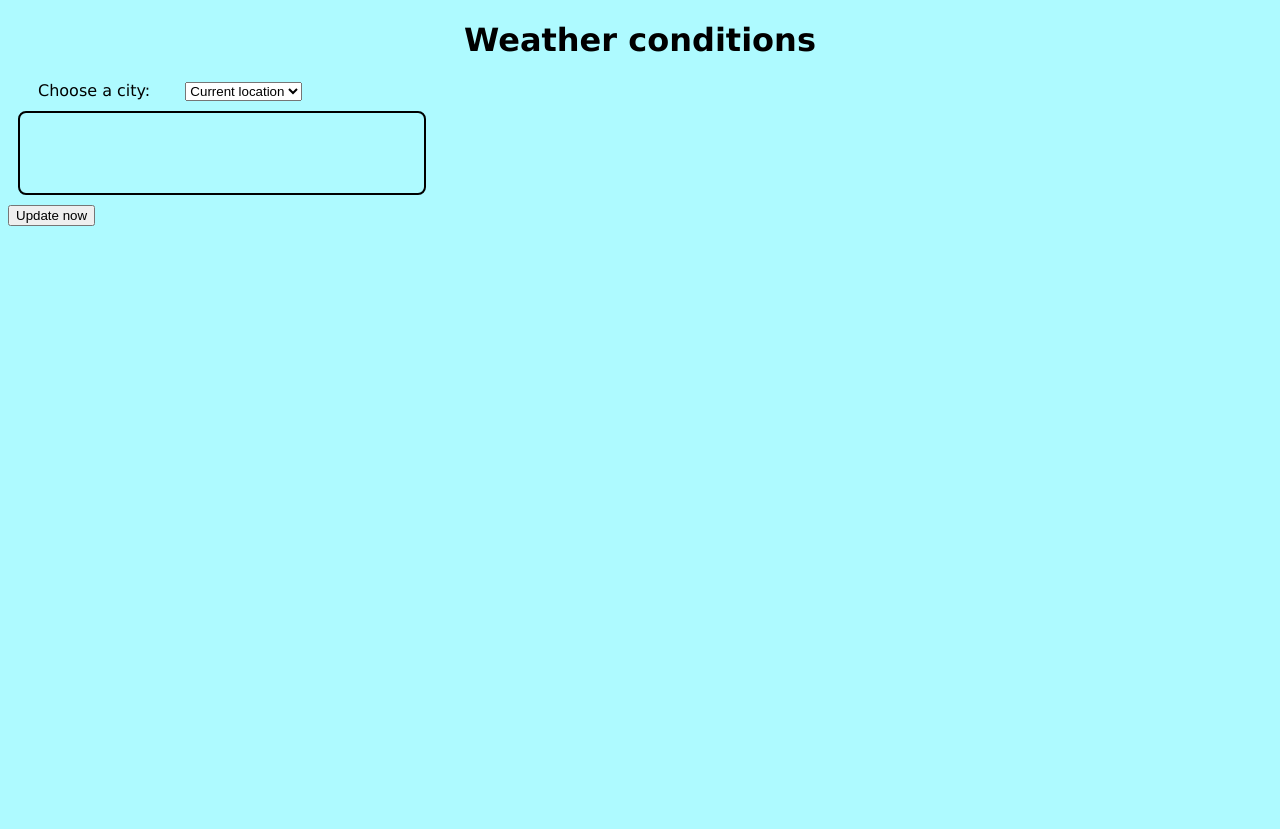
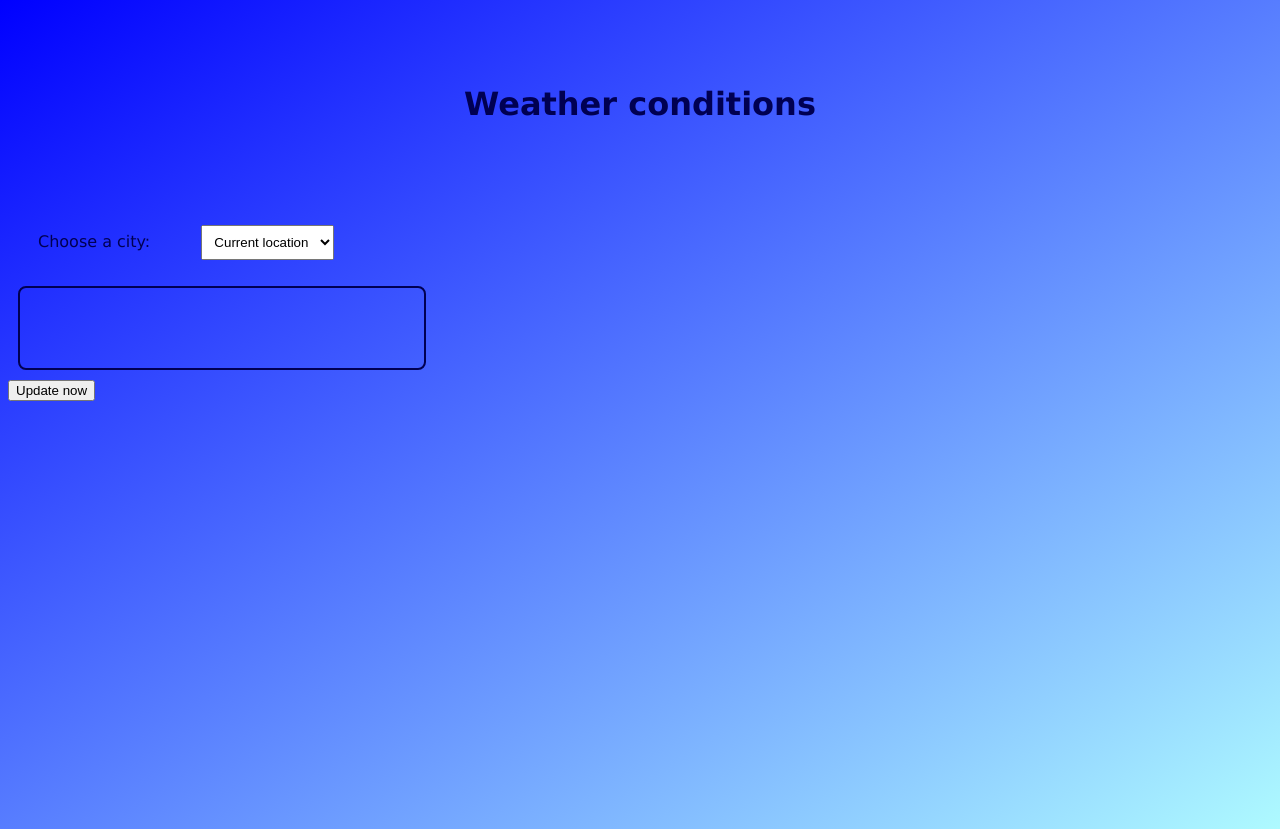
Before and after one commit to Wpiresferreira/sodv1201, a plain HTML site: page weatherapi/index.html in a window 1280 px wide. Before the commit the page ends 800 px from the top, so only its background shows below. Drawn offline with nearby package versions, Linux system fonts and the light colour scheme; no server answers.

Commit message:
Version with corrections and beter visual

```diff
--- a/weatherapi/index.html
+++ b/weatherapi/index.html
@@ -15,13 +15,13 @@
     <title>Weather API</title>
 </head>
 
-<body style="font-family: 'Lucida Sans', sans-serif; background-color: rgb(174, 250, 255);">
+<body style="font-family: 'Lucida Sans', sans-serif; background-image: linear-gradient(to bottom right, blue, rgb(174, 250, 255));height: 100vh;color: rgb(0, 0, 82);">
 
-    <h1 style="text-align: center;">Weather conditions</h1>
+    <h1 style="text-align: center; padding: 8vh;">Weather conditions</h1>
     <label style="text-align: center; margin: 30px;" for="cities">Choose a city:</label>
 
 
-    <select name="cities" id="cities" onchange="update()">
+    <select style="padding: 1vh;margin: 2vh" name="cities" id="cities" onchange="update()">
         <option value="current">Current location</option>
         <option value="Calgary">Calgary</option>
         <option value="Vancouver">Vancouver</option>
```
